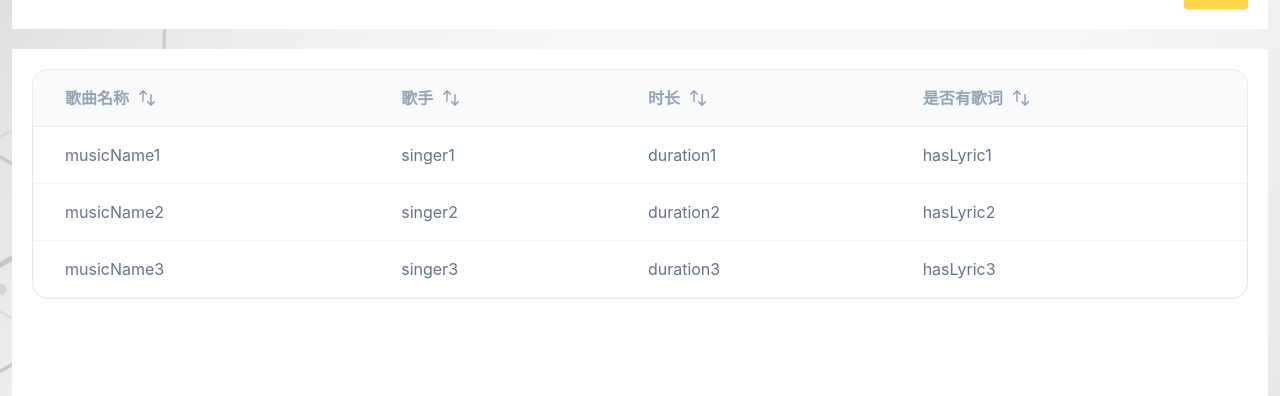
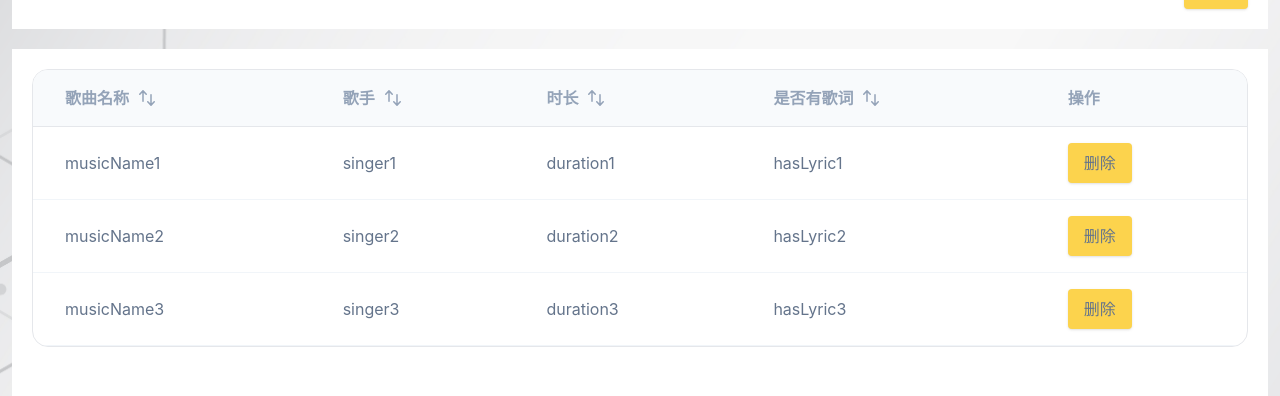
Before and after one commit to lesliechueng1996/lyric-music, a Next.js app: page /musics in a window 1280 px wide. Shown: the part 171-567 px from the top of the page. Built offline with nearby package versions, Linux system fonts and the light colour scheme; no server answers.

Commit message:
add render function to data table

```diff
--- a/components/data-table.tsx
+++ b/components/data-table.tsx
@@ -1,14 +1,15 @@
-import { useState } from 'react';
+import { ReactNode, useState } from 'react';
 import SortIcon, { SortType } from './sort-icon';
 
-export interface Column {
+export interface Column<T> {
   key: string;
   title: string;
   sortable?: boolean;
   hidden?: boolean;
+  render?: (data: T) => ReactNode;
 }
 
-interface InnerColumn extends Column {
+interface InnerColumn<T> extends Column<T> {
   sortType: SortType;
 }
 
@@ -19,7 +20,7 @@ export default function DataTable<T extends { [key: string]: string }>({
   onSort,
 }: {
   data: Array<T>;
-  columns: Array<Column>;
+  columns: Array<Column<T>>;
   uniqueKey: string;
   onSort?: (data: {
     field: keyof T;
@@ -31,9 +32,9 @@ export default function DataTable<T extends { [key: string]: string }>({
     sortType: undefined,
   }));
   const [innerColumn, setInnerColumn] =
-    useState<Array<InnerColumn>>(initColumn);
+    useState<Array<InnerColumn<T>>>(initColumn);
 
-  const onHeaderClick = (column: InnerColumn) => async () => {
+  const onHeaderClick = (column: InnerColumn<T>) => async () => {
     if (!column.sortable) {
       return;
     }
@@ -67,7 +68,9 @@ export default function DataTable<T extends { [key: string]: string }>({
               .filter((column) => !column.hidden)
               .map((column) => (
                 <th
-                  className="p-4 pl-8 cursor-pointer"
+                  className={`p-4 pl-8 ${
+                    column.sortable ? 'cursor-pointer' : ''
+                  }`}
                   key={column.key}
                   onClick={onHeaderClick(column)}
                 >
@@ -89,7 +92,7 @@ export default function DataTable<T extends { [key: string]: string }>({
                     key={`${row[uniqueKey]}-${column.key}`}
                     className="border-b border-slate-100 p-4 pl-8 text-slate-500"
                   >
-                    {row[column.key]}
+                    {!!column.render ? column.render(row) : row[column.key]}
                   </td>
                 ))}
             </tr>
--- a/pages/musics/index.tsx
+++ b/pages/musics/index.tsx
@@ -8,7 +8,15 @@ interface MusicSearchForm {
   hasLyric: string;
 }
 
-const cols: Array<Column> = [
+interface MusicData {
+  id: string;
+  musicName: string;
+  singer: string;
+  duration: string;
+  hasLyric: string;
+}
+
+const cols: Array<Column<MusicData>> = [
   {
     key: 'id',
     title: '',
@@ -33,6 +41,15 @@ const cols: Array<Column> = [
     key: 'hasLyric',
     title: '是否有歌词',
     sortable: true,
+  },
+  {
+    key: 'tools',
+    title: '操作',
+    render: (row: MusicData) => (
+      <div>
+        <button className="primary-button">删除</button>
+      </div>
+    ),
   },
 ];
 
```
